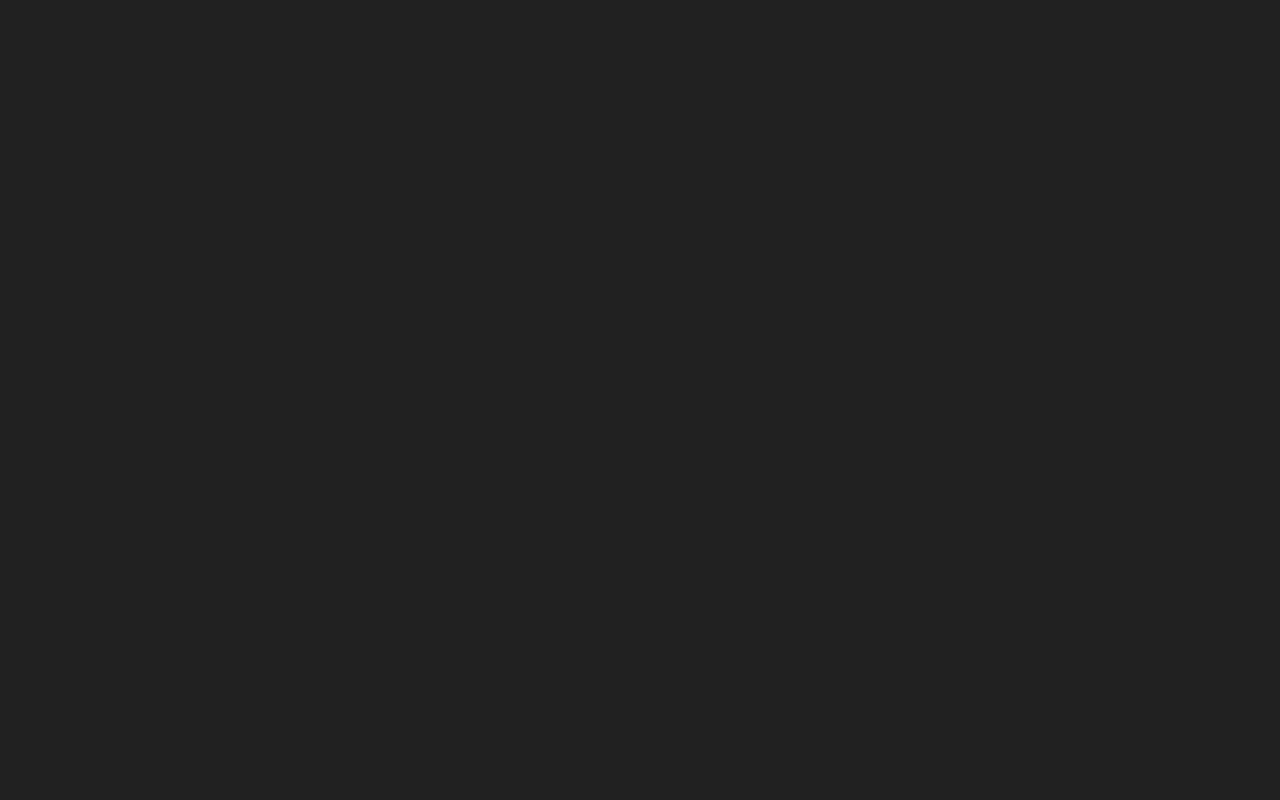
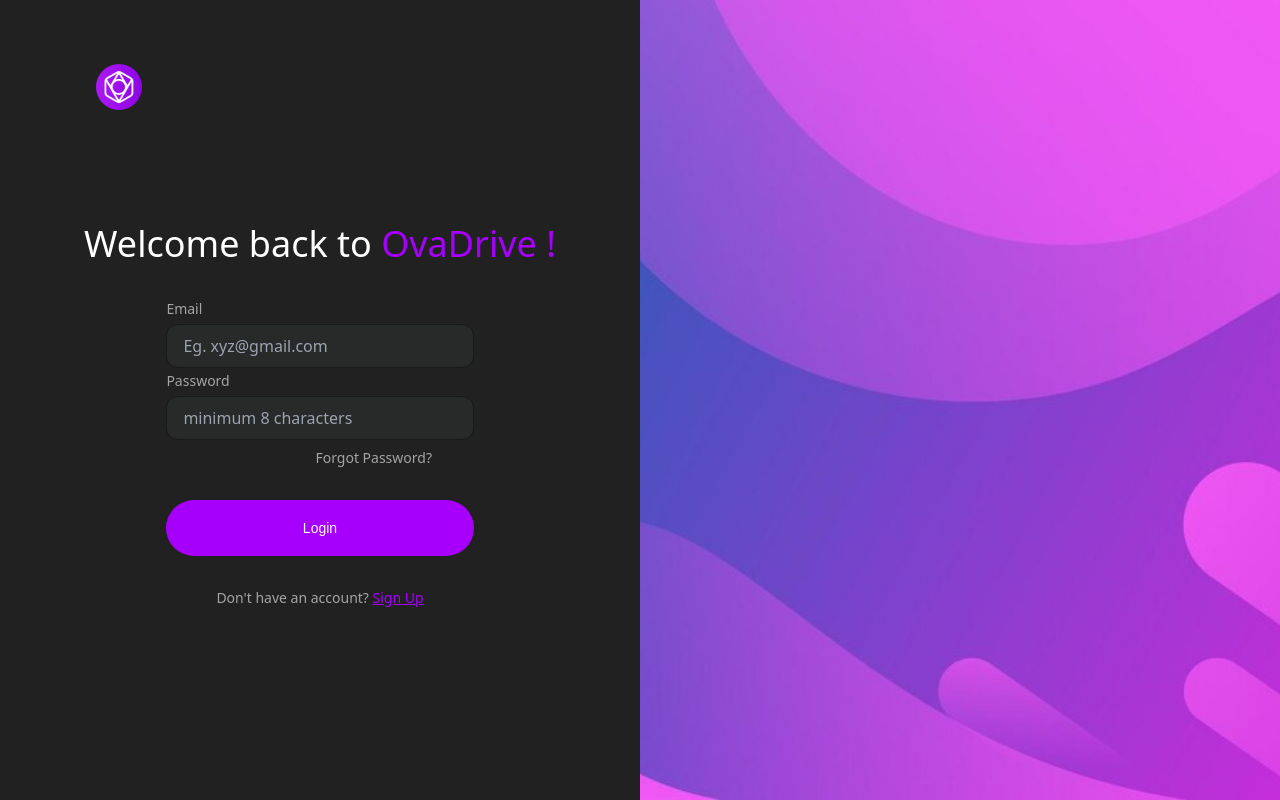
Before and after one commit to KateIronic/persist-ventures1, a React (Vite) app: page /login in a window 1280 px wide. Before the commit this address had no page. Built offline with nearby package versions, Linux system fonts and the light colour scheme.

Commit message:
Login page added

```diff
--- a/src/App.tsx
+++ b/src/App.tsx
@@ -2,6 +2,7 @@ import React from "react";
 import Home from "./components/Home";
 import { BrowserRouter as Router, Routes, Route } from "react-router-dom";
 import Documentation from "./components/Documentation";
+import Login from "./components/Login";
 
 const App: React.FC = () => {
   return (
@@ -11,10 +12,10 @@ const App: React.FC = () => {
           path="/"
           element={<Home />}
         />
-        {/* <Route
+        <Route
           path="/login"
           element={<Login />}
-        /> */}
+        />
         <Route
           path="/documentation"
           element={<Documentation />}
--- /dev/null
+++ b/src/components/Input.tsx
@@ -0,0 +1,26 @@
+interface InputProps {
+  id: string;
+  type: string;
+  placeholder: string;
+  label: string;
+}
+const Input: React.FC<InputProps> = ({ id, type, placeholder, label }) => {
+  return (
+    <div className="mx-[20%]">
+      <label
+        htmlFor={id}
+        className="text-sm font-medium text-[#A4A4A4]">
+        {label}
+      </label>
+      <br />
+      <input
+        id={id}
+        type={type}
+        placeholder={placeholder}
+        className="bg-[#282929] rounded-xl gap-3 h-11 w-full p-4 font-normal text-base text-[#A4A4A4] mt-1 border-black border-opacity-40 border-[1px]"
+      />
+    </div>
+  );
+};
+
+export default Input;
--- /dev/null
+++ b/src/components/Login.tsx
@@ -0,0 +1,68 @@
+import CustomButton from "./CustomButton";
+import Input from "./Input";
+import { useNavigate } from "react-router-dom";
+import logo from "../assets/logoPV.png";
+import image from "../assets/imagePV.png";
+
+const Login = () => {
+  const navigate = useNavigate();
+
+  const handleLogin = (): void => {
+    navigate("/");
+  };
+
+  return (
+    <div className="flex h-screen">
+      <div className="flex flex-col justify-center items-center w-1/2 px-16 space-y-8">
+        <img
+          src={logo}
+          alt="logo"
+          className="h-[46px] w-[46px] rounded-full mb-8 absolute left-24 top-16"
+        />
+        <h1 className="text-4xl font-medium text-white">
+          Welcome back to <span className="text-[#A600FC]">OvaDrive !</span>
+        </h1>
+        <div className="w-full">
+          <Input
+            id="email"
+            label="Email"
+            placeholder="Eg. xyz@gmail.com"
+            type="email"
+          />
+          <Input
+            id="password"
+            label="Password"
+            placeholder="minimum 8 characters"
+            type="password"
+          />
+          <div className="flex justify-end mt-2 relative right-36">
+            <p className="text-sm font-normal text-[#A4A4A4] cursor-pointer">
+              Forgot Password?
+            </p>
+          </div>
+        </div>
+        <CustomButton
+          className="font-poppins text-sm w-[60%] h-[56px] text-white rounded-[32px] bg-[#A600FC] mt-8"
+          onClick={handleLogin}
+          text="Login"
+        />
+        <div className="flex justify-start mt-4">
+          <p className="text-sm font-normal text-[#A4A4A4] cursor-pointer">
+            Don't have an account?{" "}
+            <span className="text-[#A600FC] underline">Sign Up</span>
+          </p>
+        </div>
+      </div>
+
+      <div className="w-1/2">
+        <img
+          src={image}
+          alt="Decorative Background"
+          className="h-full w-full object-cover"
+        />
+      </div>
+    </div>
+  );
+};
+
+export default Login;
```
